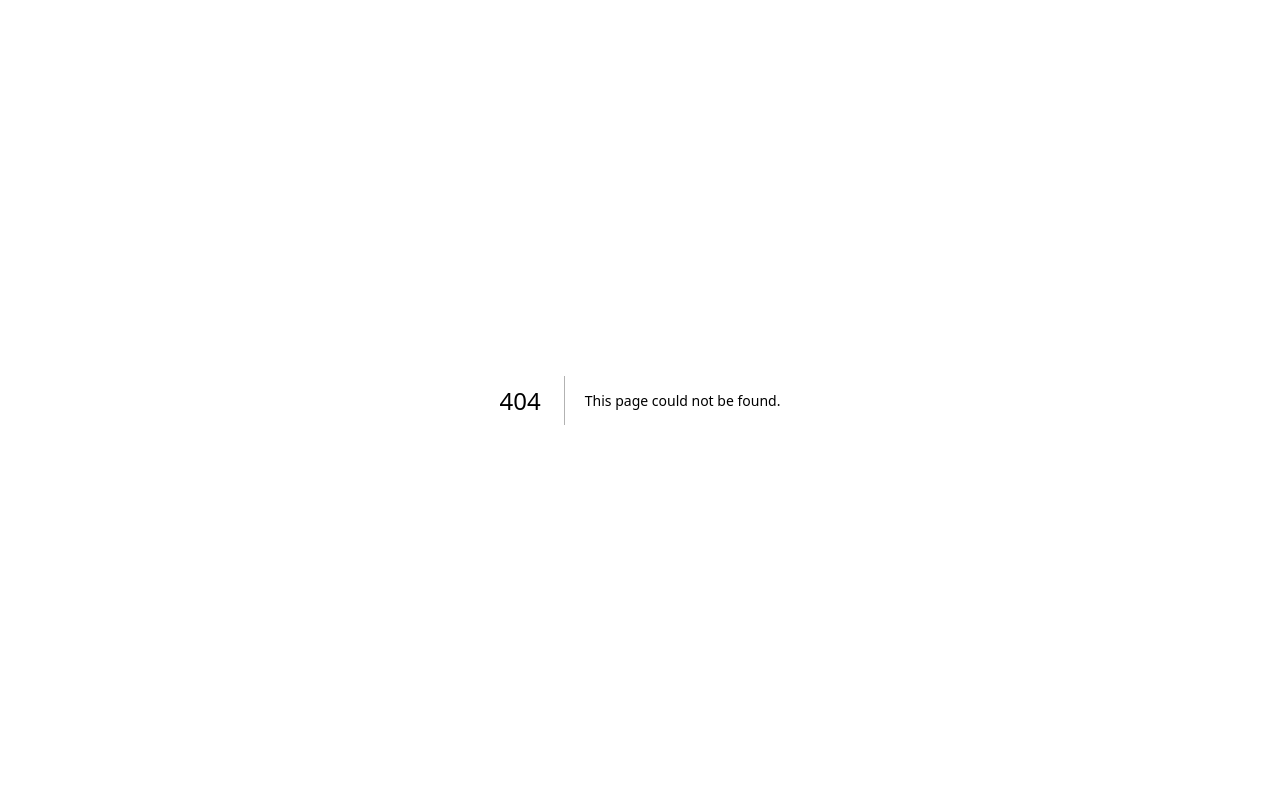
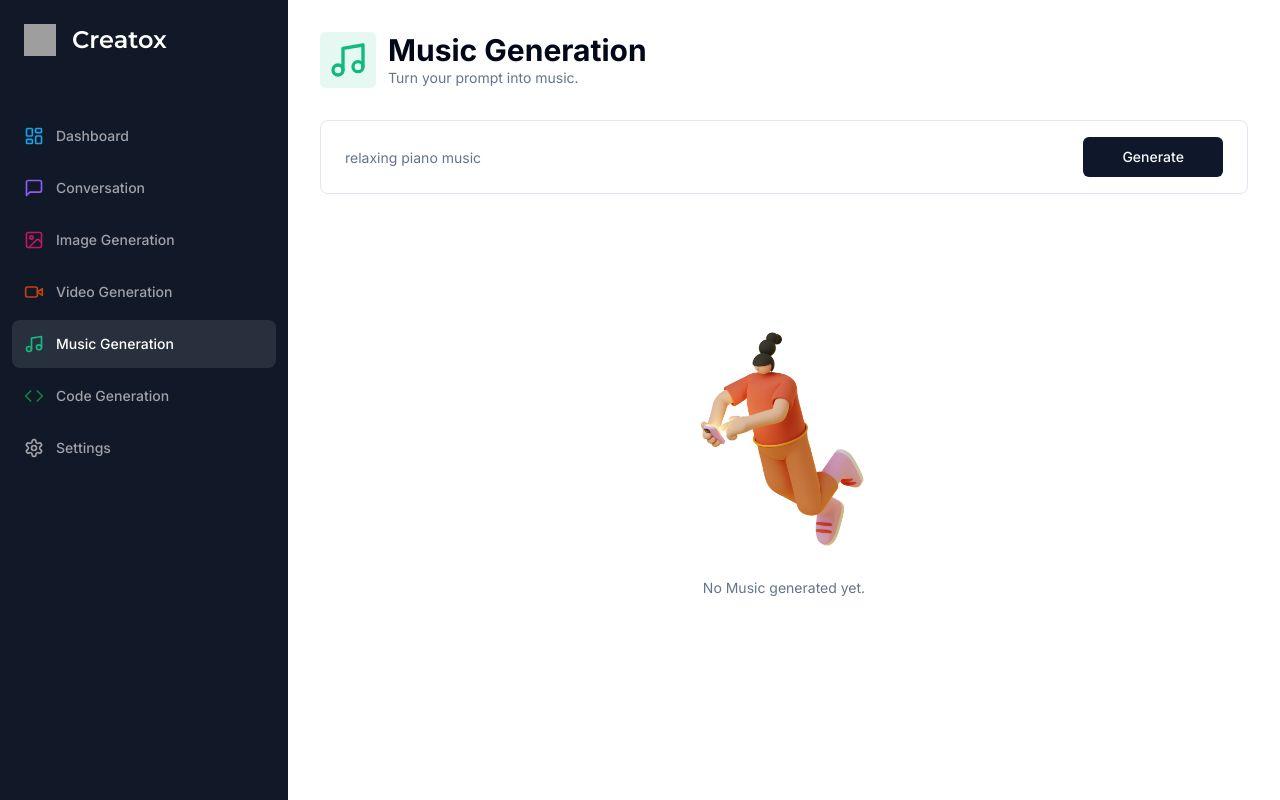
Before and after one commit to elqessouartariq/Creatox, a Next.js app: page /music in a window 1280 px wide. Before the commit this address had no page. Built offline with nearby package versions, Linux system fonts and the light colour scheme; grey boxes are pictures that could not be loaded.

Commit message:
feat: add music generation ui + constants

```diff
--- /dev/null
+++ b/app/(dashboard)/(routes)/music/constants.ts
@@ -0,0 +1,7 @@
+import * as z from "zod";
+
+export const formSchema = z.object({
+	prompt: z.string().min(1, {
+		message: "Prompt must be at least 1 character long",
+	}),
+});
--- /dev/null
+++ b/app/(dashboard)/(routes)/music/page.tsx
@@ -0,0 +1,109 @@
+"use client";
+
+import * as z from "zod";
+import axios from "axios";
+import { useRouter } from "next/navigation";
+import {  Music } from "lucide-react";
+import { useForm } from "react-hook-form";
+import { zodResolver } from "@hookform/resolvers/zod";
+
+import Heading from "@/components/Heading";
+
+import { formSchema } from "./constants";
+import { Form, FormControl, FormField, FormItem } from "@/components/ui/form";
+import { Input } from "@/components/ui/input";
+import { Button } from "@/components/ui/button";
+import { useState } from "react";
+import { Empty } from "@/components/empty";
+import { Loader } from "@/components/loader";
+
+
+const MusicPage = () => {
+	const router = useRouter();
+	const [music, setMusic] = useState<string>();
+	const form = useForm<z.infer<typeof formSchema>>({
+		resolver: zodResolver(formSchema),
+		defaultValues: {
+			prompt: "",
+		},
+	});
+	const isLoading = form.formState.isSubmitting;
+	const onSubmit = async (data: z.infer<typeof formSchema>) => {
+		try {
+			setMusic(undefined);
+			const response = await axios.post("/api/music", data);
+			setMusic(response.data.audio);
+			form.reset();
+		} catch (error: any) {
+			console.log(error);
+		} finally {
+			router.refresh();
+		}
+	};
+
+	return (
+		<div>
+			<Heading
+				title="Music Generation"
+				description="Turn your prompt into music."
+				icon={Music}
+				iconColor="text-emerald-500"
+				bgColor="bg-emerald-500/10"
+			/>
+			<div className="px-4 lg:px-8">
+				<div>
+					<Form {...form}>
+						<form
+							onSubmit={form.handleSubmit(onSubmit)}
+							className="rounded-lg border  w-full p-4  px-3 md:px-6 focus-within:shadow-sm grid grid-cols-12 gap-2"
+						>
+							<FormField
+								name="prompt"
+								render={({ field }) => (
+									<FormItem className="col-span-12 lg:col-span-10">
+										<FormControl className="m-0 p-0">
+											<Input
+												className="border-0 outline-none focus-visible:ring-0 focus-visible:ring-transparent"
+												disabled={isLoading}
+												placeholder="relaxing piano music"
+												{...field}
+											/>
+										</FormControl>
+									</FormItem>
+								)}
+							/>
+							<Button
+								className="col-span-12 lg:col-span-2 w-full"
+								disabled={isLoading}
+							>
+								Generate
+							</Button>
+						</form>
+					</Form>
+				</div>
+				<div className="space-y-4 mt-4">
+					{isLoading && (
+						<div className="p-8 rounded-lg w-full flex items-center justify-center bg-muted">
+							<Loader />
+						</div>
+					)}
+					{!music && !isLoading && (
+						<div>
+							<Empty label="No Music generated yet." />
+						</div>
+					)}
+					{music && (
+						<audio
+							controls
+							className="w-full mt-8"
+						>
+							<source src={music} />
+						</audio>
+					)}
+				</div>
+			</div>
+		</div>
+	);
+};
+
+export default MusicPage;
```
